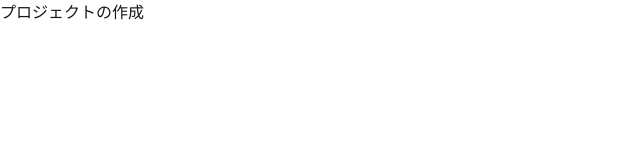
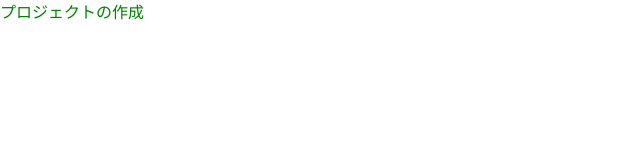
Before and after one commit to ut-code/how-match, a SvelteKit app in the folder web/: page /new in a window 1280 px wide. Shown: the top 160 px of the page, without its empty margins (0-640 px from the left). Built offline with nearby package versions, Linux system fonts and the light colour scheme.

Commit message:
feat: daisyUI テーマを設定

```diff
--- a/web/src/app.css
+++ b/web/src/app.css
@@ -1,2 +1,12 @@
 @import "tailwindcss";
 @plugin "daisyui";
+@plugin "daisyui/theme" {
+  /* biome-ignore lint: daisyUI's property */
+  name: "light";
+  /* biome-ignore lint: daisyUI's property */
+  default: true;
+  /* biome-ignore lint: daisyUI's property */
+  prefersdark: true; /* TODO: ダークテーマは余裕があれば実装 */
+  --color-primary: green;
+  --color-secondary: teal;
+}
--- a/web/src/routes/new/+page.svelte
+++ b/web/src/routes/new/+page.svelte
@@ -1,3 +1,3 @@
 <div>
-  <h1>プロジェクトの作成</h1>
+  <h1 class="text-primary">プロジェクトの作成</h1>
 </div>
```
